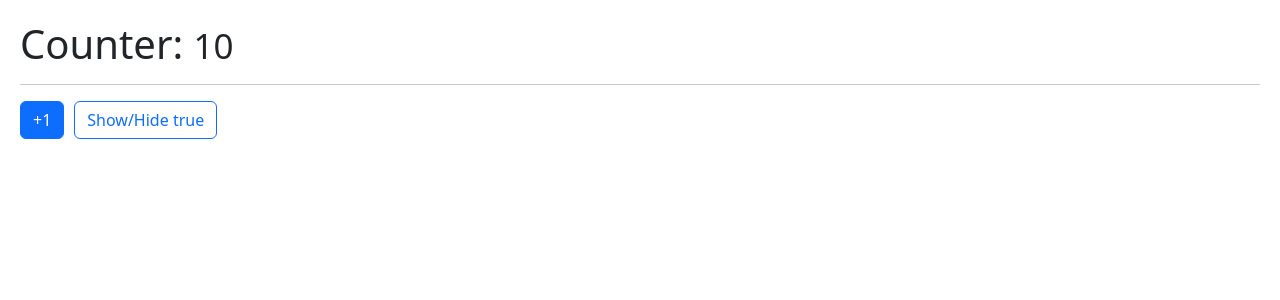
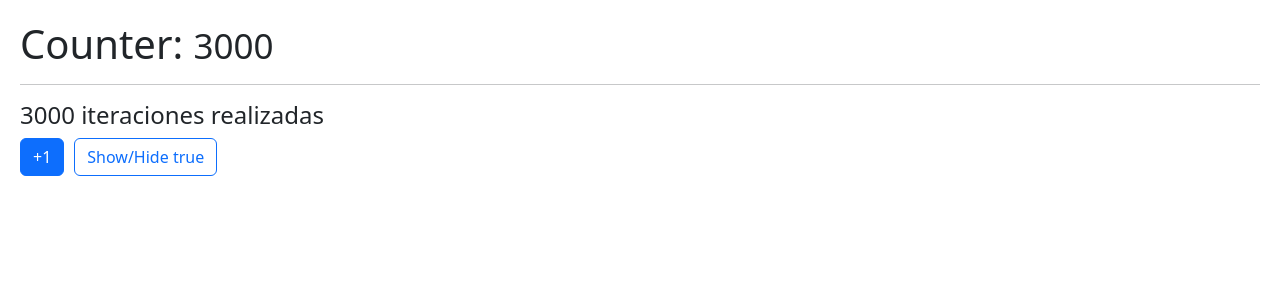
Before and after one commit to juanbpadilla/05-hook-app, a React (Vite) app: page / in a window 1280 px wide. Shown: the top 300 px of the page. Built offline with nearby package versions, Linux system fonts and the light colour scheme.

Commit message:
useMemo
Agregar componente MemoHook para utilizar useMemo y optimizar el rendimiento

```diff
--- /dev/null
+++ b/src/06-memos/MemoHook.jsx
@@ -0,0 +1,81 @@
+import { useMemo, useState } from "react";
+import { useCounter } from "../hooks/useCounter"
+
+
+/**
+ * Definición de la función heavyStuff
+ *
+ * Esta función simula una tarea costosa realizando un bucle hasta iterationNumber y registrando un mensaje en la consola en cada iteración.
+ * Finalmente, retorna una cadena indicando el número de iteraciones realizadas.
+ *
+ * @param {*} iterationNumber
+ * @returns
+ */
+const heavyStuff = ( iterationNumber ) => {
+  for (let i = 0; i < iterationNumber; i++) {
+    console.log('Ahí vamos...');
+  }
+
+  return `${ iterationNumber } iteraciones realizadas`;
+}
+
+/**
+ * Definición del componente MemoHook
+ * Este componente utiliza varios hooks de React para manejar el estado y optimizar el rendimiento.
+ *
+ * @returns
+ */
+export const MemoHook = () => {
+
+  /**
+   * useCounter es un hook personalizado que maneja el estado del contador.
+   * Inicializa el contador con un valor de 3000 y proporciona una función increment para incrementar el valor del contador.
+   */
+  const { counter, increment } = useCounter( 3000 );
+
+  /**
+   * useState se utiliza para manejar el estado booleano 'show', que se inicializa en true.
+   * La función setShow se utiliza para actualizar el valor de 'show'.
+   */
+  const [show, setShow] = useState(true);
+
+  /**
+   * useMemo se utiliza para memorizar el resultado de la función heavyStuff basada en el valor del contador.
+   * heavyStuff es una función que realiza cálculos costosos.
+   * useMemo asegura que estos cálculos solo se realicen cuando el valor del contador cambie, optimizando así el rendimiento.
+   */
+  const memorizedValue = useMemo(() => heavyStuff(counter), [counter]);
+
+  /**
+   * El componente retorna un fragmento JSX que incluye:
+   * - Un encabezado <h1> que muestra el valor actual del contador dentro de un elemento <small>.
+   * - Una línea horizontal <hr /> para separar visualmente el contenido.
+   * - Un encabezado <h4> que muestra el valor memorizado calculado por heavyStuff.
+   * - Un botón con la clase 'btn btn-primary' que, al hacer clic, llama a la función increment para incrementar el valor del contador.
+   * - Un botón con la clase 'btn btn-outline-primary' que, al hacer clic, alterna el valor de 'show' entre true y false.
+   *  El texto del botón muestra el estado actual de 'show' utilizando JSON.stringify(show).
+   */
+  return (
+    <>
+      <h1>Counter: <small>{ counter }</small></h1>
+      <hr />
+
+      {/* <h4>{ heavyStuff( counter ) }</h4> */}
+      <h4>{ memorizedValue }</h4>
+
+      <button
+        className="btn btn-primary"
+        onClick={ () => increment() }
+      >
+        +1
+      </button>
+
+      <button
+        className="btn btn-outline-primary"
+        onClick={ () => setShow( !show ) }
+      >
+        Show/Hide { JSON.stringify(show) }
+      </button>
+    </>
+  )
+}
--- a/src/main.jsx
+++ b/src/main.jsx
@@ -9,12 +9,13 @@ import { createRoot } from 'react-dom/client'
 // import { MultipleCustomHook } from './03-examples/MiltipleCustomHook'
 // import { FocusScreen } from './04-useRef/FocusScreen'
 // import { Layout } from './05-useLayoutEffect/Layout'
-import { Memorize } from './06-memos/Memorize'
+// import { Memorize } from './06-memos/Memorize'
+import { MemoHook } from './06-memos/MemoHook'
 
 import './index.css'
 
 createRoot(document.getElementById('root')).render(
   // <StrictMode>
-    <Memorize />
+    <MemoHook />
   // </StrictMode>,
 )
```
